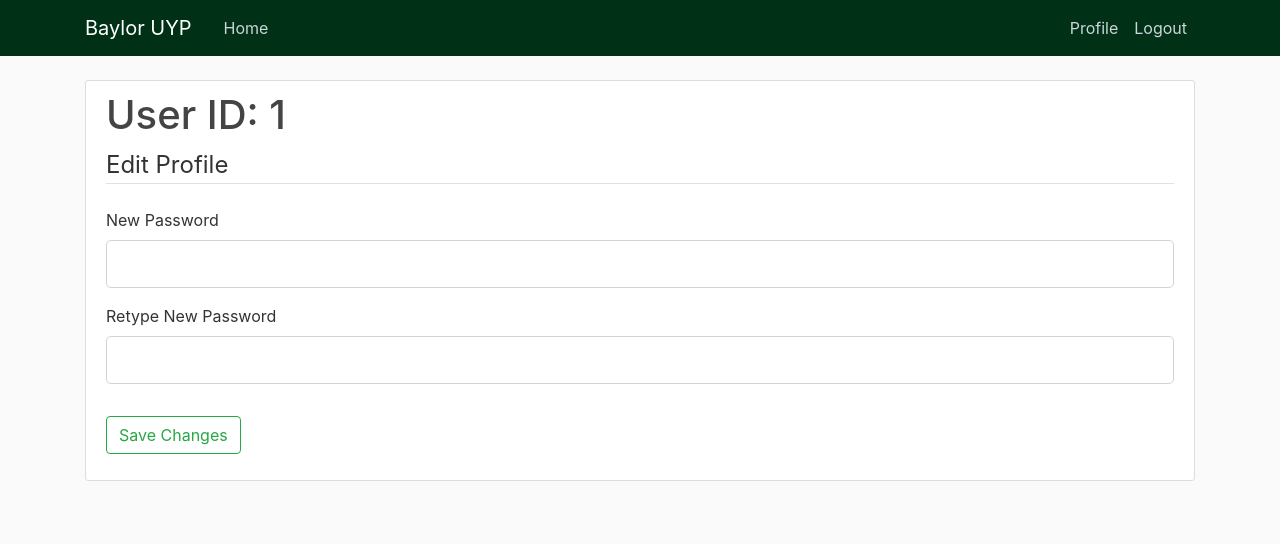
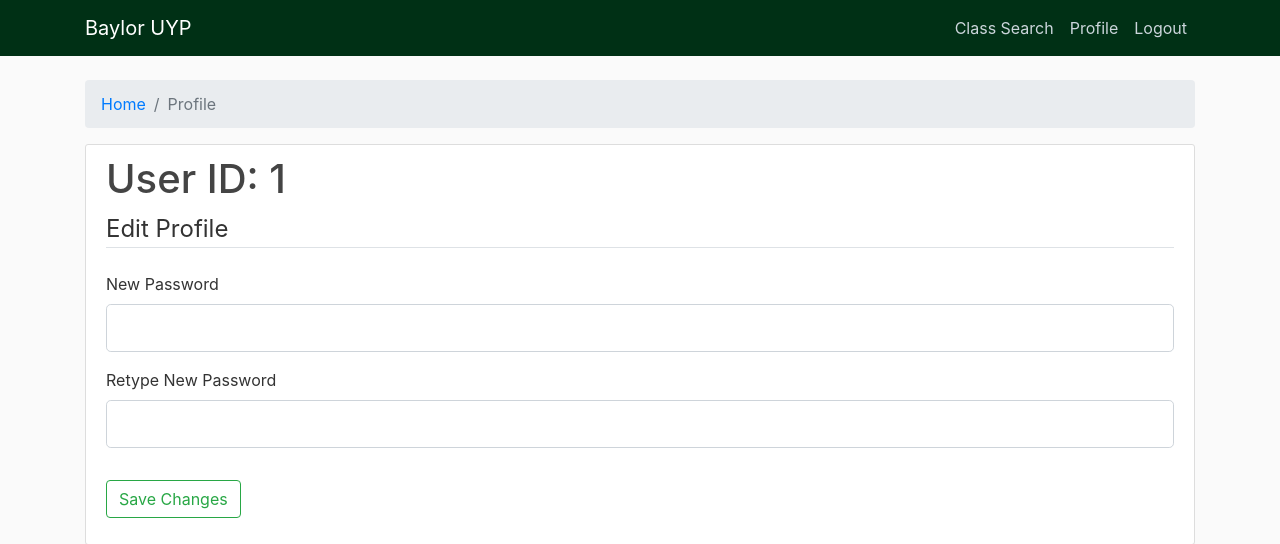
Before and after one commit to jmeyre/UYP, a Flask app: page /profile/1 in a window 1280 px wide. Shown: the top 544 px of the page. Run offline with Flask 2, Linux system fonts and the light colour scheme; a user stored in the database is signed in; tables that the repository leaves empty hold one stand-in row (values such as "Sample post"); parts of the project's set-up code (start-up, migrations or seed data) failed here and were passed over; some libraries are stand-ins or nearby versions.

Commit message:
Added breadcrumb bar to all pages and filled profile info box

```diff
--- a/uyp/templates/home.html
+++ b/uyp/templates/home.html
@@ -20,9 +20,8 @@
                 <h3 class="card-header bg-baylor-green-std text-white text-center">Profile Info</h3>
                 <div class="card-body">
                     <h6 class="text-center">First Last</h6>
-                    <p>ID:</p>
-                    <p>Status:</p>
-                    <p>Yadayada:</p>
+                    <p><b>ID:</b> {{ current_user.id }}</p>
+                    <p><b>Role:</b> {{ current_user.category }}</p>
                 </div>
             </div>
             <div class="col-md-8 card p-2">
--- a/uyp/templates/layout.html
+++ b/uyp/templates/layout.html
@@ -26,7 +26,6 @@
           </button>
           <div class="collapse navbar-collapse" id="navbarToggle">
             <div class="navbar-nav mr-auto">
-              <a class="nav-item nav-link" href="{{ url_for('home') }}">Home</a>
             </div>
             <!-- Navbar Right Side -->
             <div class="navbar-nav">
@@ -34,6 +33,7 @@
                     {% if current_user.category == 'Staff' %}
                         <a class="nav-item nav-link" href="{{ url_for('create_account') }}">Create Account</a>
                     {% endif %}
+                    <a class="nav-item nav-link" href="{{ url_for('class_search') }}">Class Search</a>
                     <a class="nav-item nav-link" href="{{ url_for('profile', user_id=current_user.id) }}">Profile</a>
                     <a class="nav-item nav-link" href="{{ url_for('logout') }}">Logout</a>
                 {% else %}
--- a/uyp/templates/profile.html
+++ b/uyp/templates/profile.html
@@ -1,5 +1,13 @@
 {% extends 'layout.html' %}
 {% block content %}
+
+        <nav aria-label="breadcrumb">
+        <ol class="breadcrumb">
+            <li class="breadcrumb-item"><a href="/">Home</a></li>
+            <li class="breadcrumb-item active" aria-current="page">Profile</li>
+        </ol>
+    </nav>
+
     <div class="content-section">
         <h1>User ID: {{ user_id }}</h1>
         <form method="POST" action="">
```
Also changed, not shown: uyp/templates/create_account.html (+8 -0 lines).
